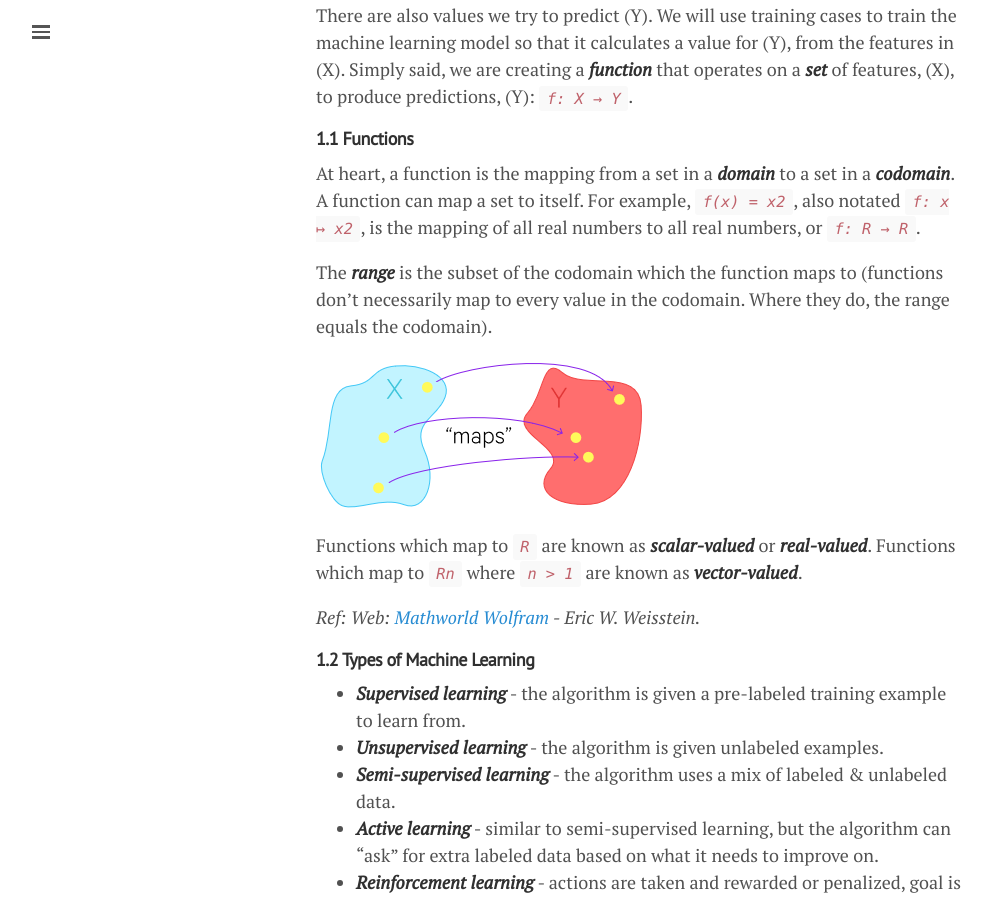
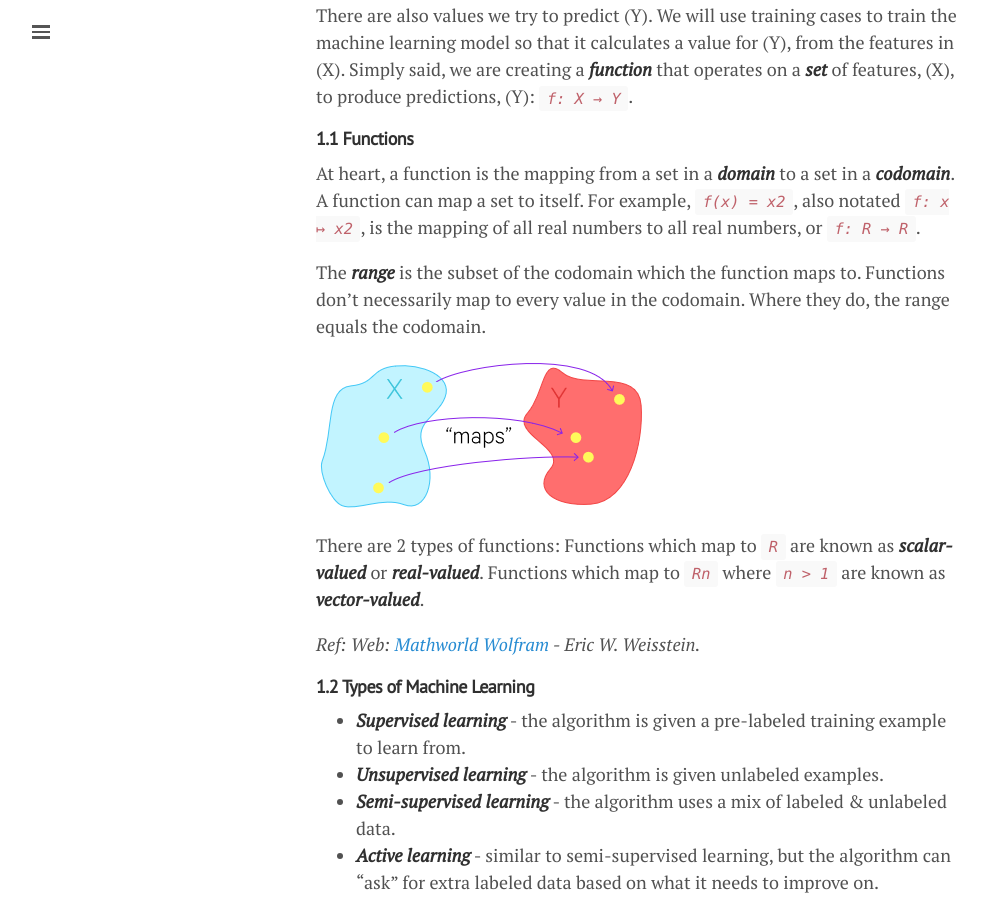
Before and after one commit to lgeurts/lgeurts.github.io, a Jekyll site: the page built from _posts/2018-06-29-artificial-intelligence-basics.md, in a window 1280 px wide and 900 px high, scrolled down 1223 px. Shown: the whole window, without its empty margins (0-991 px from the left). Built offline with Jekyll 4.4.1, drawn with Linux system fonts in a browser that asks for light colours; nearby versions of some CDN libraries.

Commit message:
Update 2018-06-29-artificial-intelligence-basics.md

```diff
--- a/_posts/2018-06-29-artificial-intelligence-basics.md
+++ b/_posts/2018-06-29-artificial-intelligence-basics.md
@@ -44,10 +44,11 @@ There are also values we try to predict (Y). We will use training cases to train
 
 At heart, a function is the mapping from a set in a ***domain*** to a set in a ***codomain***. A function can map a set to itself. For example, *`f(x) = x2`*, also notated *`f: x ↦ x2`*, is the mapping of all real numbers to all real numbers, or *`f: R → R`*.
 
-The ***range*** is the subset of the codomain which the function maps to (functions don't necessarily map to every value in the codomain. Where they do, the range equals the codomain).
+The ***range*** is the subset of the codomain which the function maps to. Functions don't necessarily map to every value in the codomain. Where they do, the range equals the codomain.
 
 ![Function](/assets/artificial-intelligence/function.png)
 
+There are 2 types of functions:
 Functions which map to *`R`* are known as ***scalar-valued*** or ***real-valued***.
 Functions which map to *`Rn`* where *`n > 1`* are known as ***vector-valued***.
 
```
